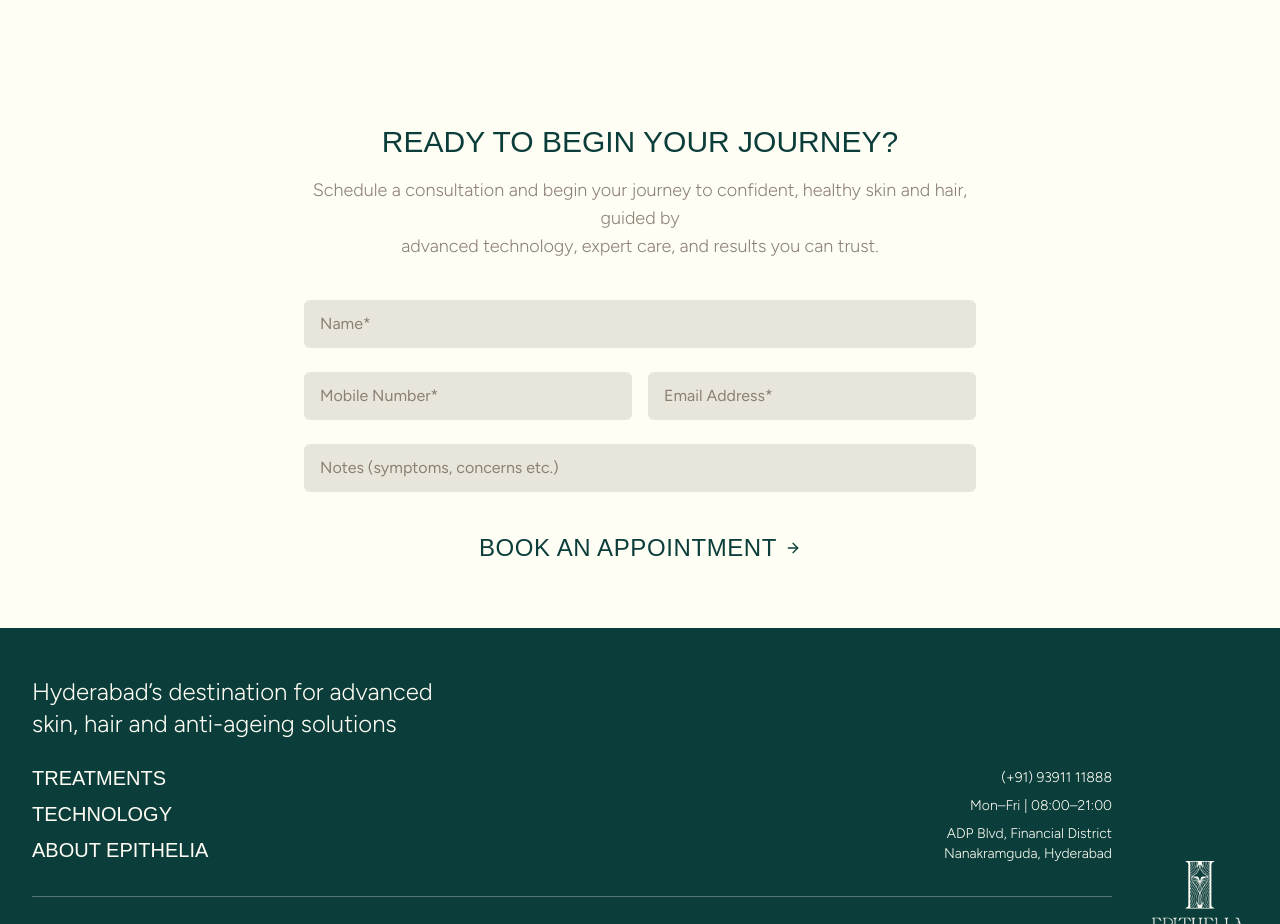
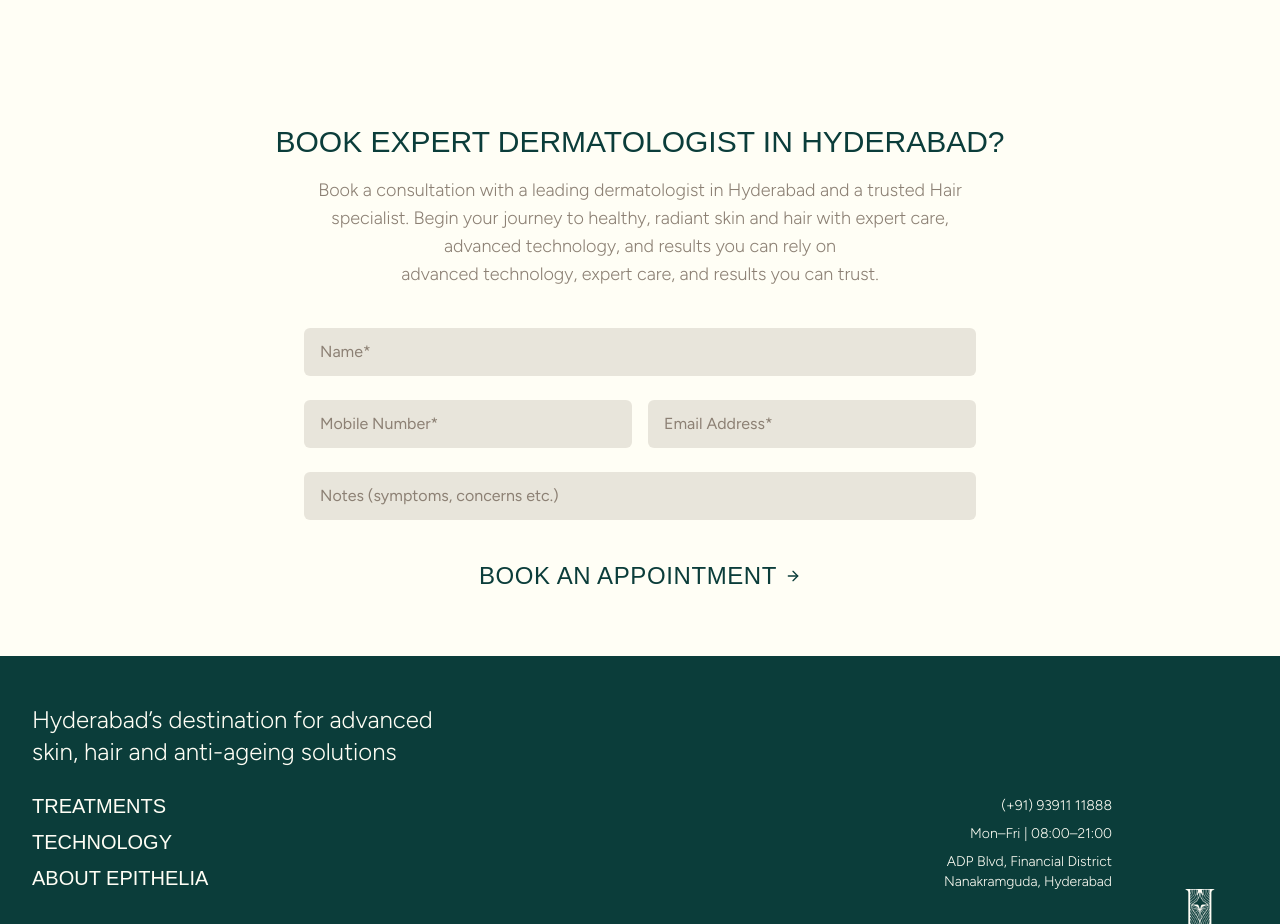
Before and after one commit to epitheliaclinics/epithelia, a Next.js app: page /treatments/anti-ageing in a window 1280 px wide. Shown: the part 4480-5404 px from the top of the page. Built offline with nearby package versions, Linux system fonts and the light colour scheme; a web font is replaced by a local one.

Commit message:
Update consultationConfigs.js

```diff
--- a/src/data/consultationConfigs.js
+++ b/src/data/consultationConfigs.js
@@ -8,9 +8,9 @@ export const consultationConfigs = {
     notes: false,
   },
   treatmentDetails: {
-    title: 'READY TO BEGIN YOUR JOURNEY?',
+    title: 'Book Expert Dermatologist in Hyderabad?',
     sub_title:
-      'Schedule a consultation and begin your journey to confident, healthy skin and hair, guided by',
+      'Book a consultation with a leading dermatologist in Hyderabad and a trusted Hair specialist. Begin your journey to healthy, radiant skin and hair with expert care, advanced technology, and results you can rely on',
     description: 'advanced technology, expert care, and results you can trust.',
     cta: 'BOOK AN APPOINTMENT',
     notes: true,
```
